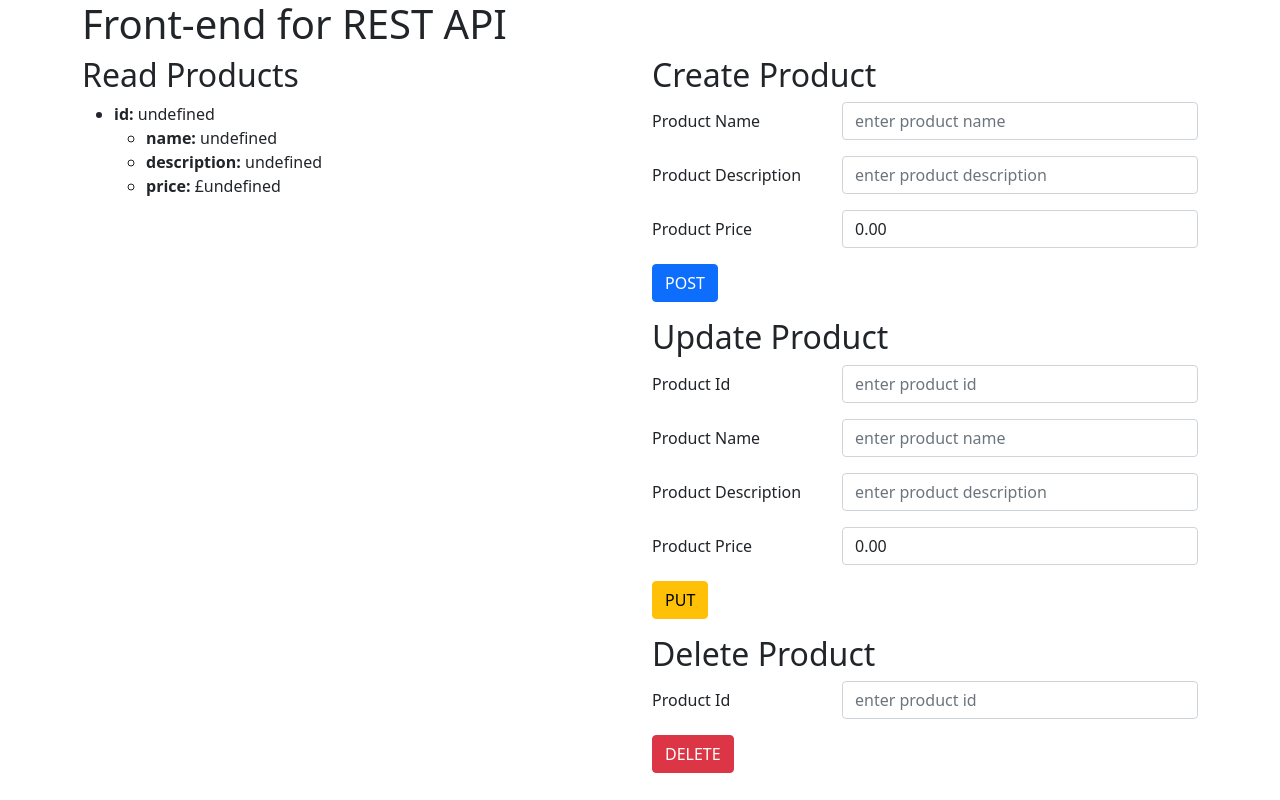
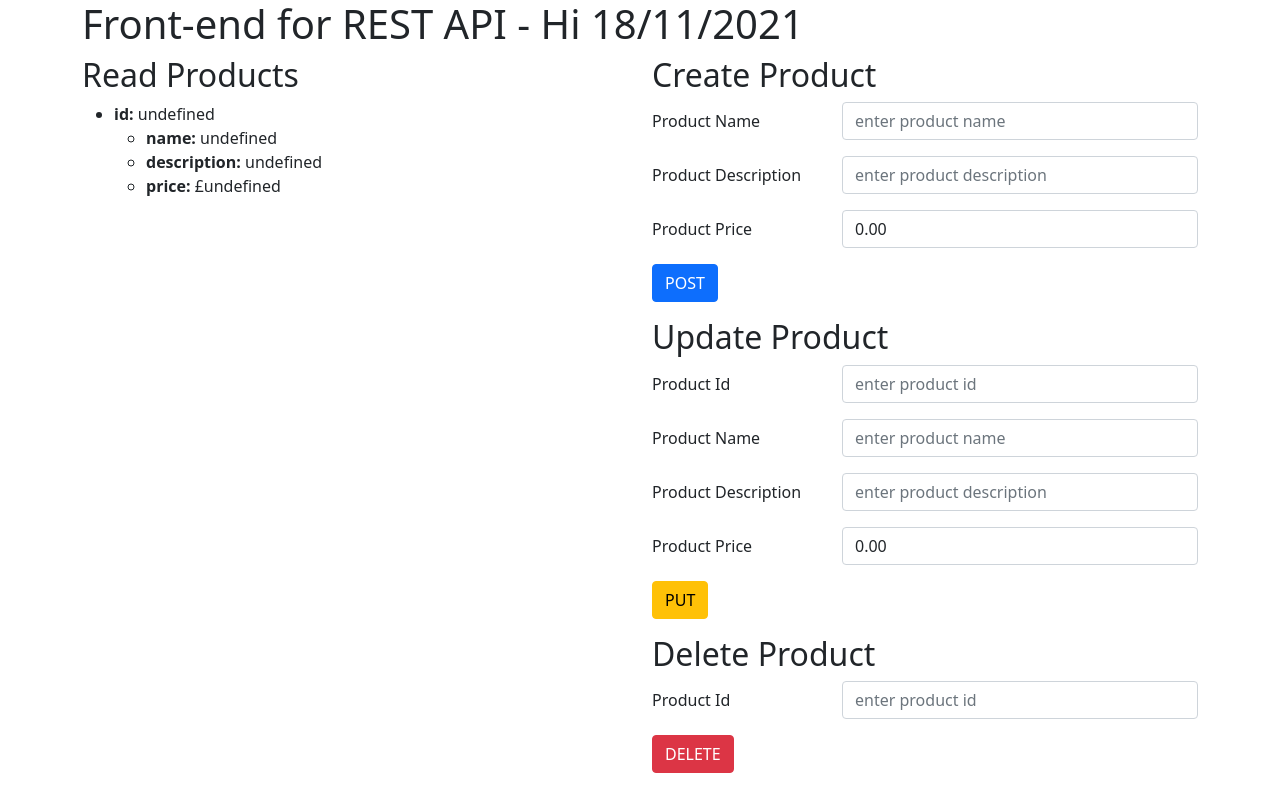
Before and after one commit to oliverbevan/LBG-REST-API, a website with bundled scripts: page public/index.html in a window 1280 px wide. Built offline with nearby package versions, Linux system fonts and the light colour scheme; files whose address does not match are found by name.

Commit message:
ob - updated title with hi date

```diff
--- a/public/index.html
+++ b/public/index.html
@@ -11,7 +11,7 @@
 <body>
   <div class="container">
 
-    <h1>Front-end for REST API</h1>
+    <h1>Front-end for REST API - Hi 18/11/2021</h1>
 
     <div class="row">
 
```
